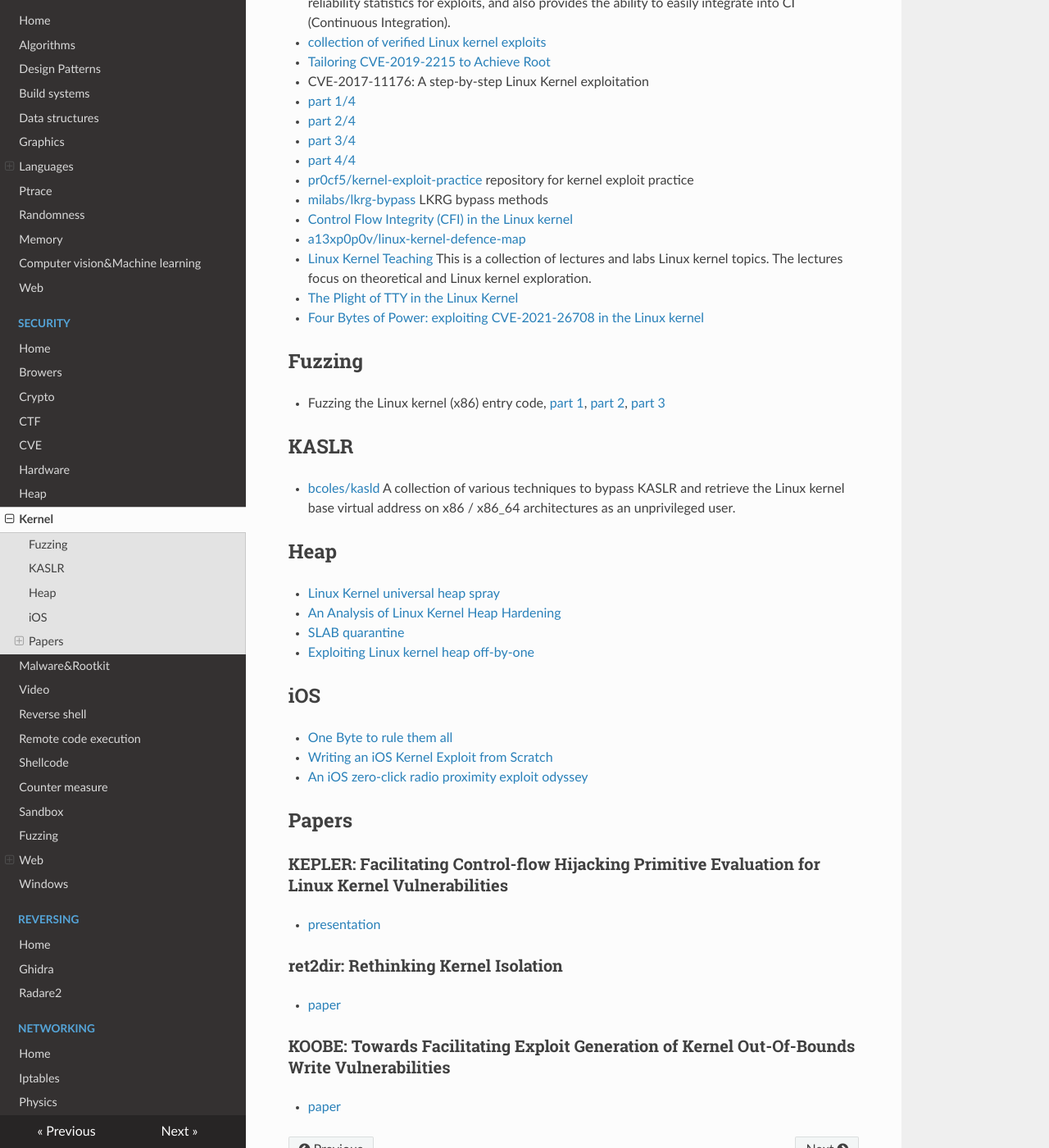
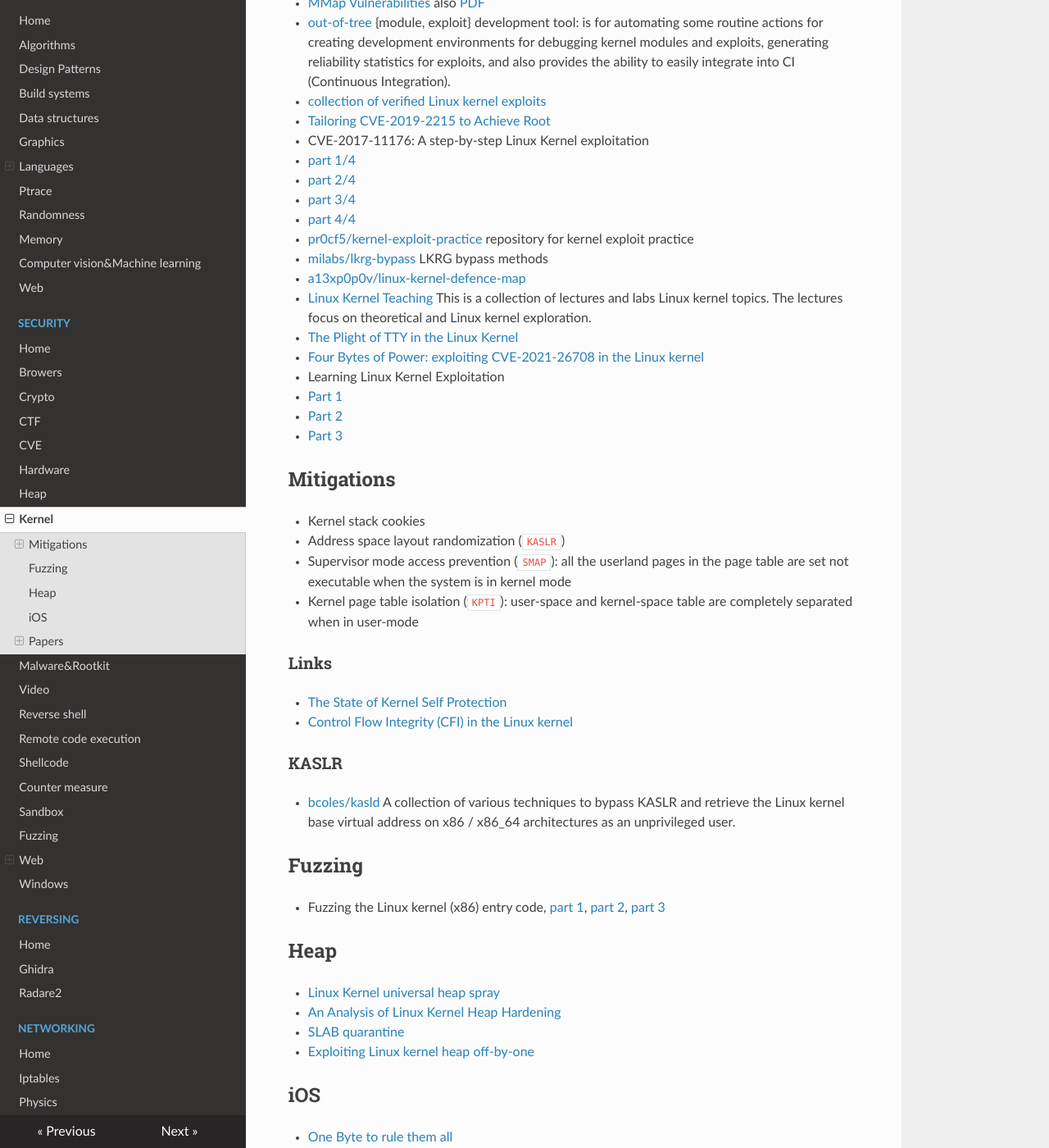
Before and after one commit to gipi/low-level, an MkDocs documentation site: the page built from docs/security/kernel.md, in a window 1280 px wide and 1400 px high, scrolled down 720 px. Shown: the whole window at 82% size. Built offline with MkDocs 1.6.1, drawn with Linux system fonts in a browser that asks for light colours; nearby versions of some CDN libraries; some of the changed text lies outside the part shown.

Commit message:
Add links

```diff
--- a/docs/security/kernel.md
+++ b/docs/security/kernel.md
@@ -1,4 +1,10 @@
 # Kernel exploiting
+
+Exploitation in this environment is a little special because, first of all is the kernel,
+so failure means all the system is fucked up, second you have all the particular
+subsystems (think about memory allocation for example) and mitigations designed
+specifically for it.
+
 
  - [Kernel stack overflows (basics)](https://blog.0x80.org/kernel-stack-overflows-basics/)
  - [Kernel exploitation for dummies](http://uaf.io/exploitation/misc/2016/09/10/Kernel-Exploitation-for-Dummies.html)
@@ -32,19 +37,37 @@
    - [part 4/4](https://blog.lexfo.fr/cve-2017-11176-linux-kernel-exploitation-part4.html)
  - [pr0cf5/kernel-exploit-practice](https://github.com/pr0cf5/kernel-exploit-practice) repository for kernel exploit practice
  - [milabs/lkrg-bypass](https://github.com/milabs/lkrg-bypass) LKRG bypass methods
- - [Control Flow Integrity (CFI) in the Linux kernel](https://outflux.net/slides/2020/lca/cfi.pdf)
  - [a13xp0p0v/linux-kernel-defence-map](https://github.com/a13xp0p0v/linux-kernel-defence-map)
  - [Linux Kernel Teaching](https://linux-kernel-labs.github.io/refs/heads/master/index.html) This is a collection of lectures and labs Linux kernel topics. The lectures focus on theoretical and Linux kernel exploration.
  - [The Plight of TTY in the Linux Kernel](https://pr0cf5.github.io/ctf/2020/03/09/the-plight-of-tty-in-the-linux-kernel.html)
  - [Four Bytes of Power: exploiting CVE-2021-26708 in the Linux kernel](https://a13xp0p0v.github.io/2021/02/09/CVE-2021-26708.html)
+ - Learning Linux Kernel Exploitation
+   - [Part 1](https://lkmidas.github.io/posts/20210123-linux-kernel-pwn-part-1/)
+   - [Part 2](https://lkmidas.github.io/posts/20210128-linux-kernel-pwn-part-2/)
+   - [Part 3](https://lkmidas.github.io/posts/20210205-linux-kernel-pwn-part-3/)
+
+## Mitigations
+
+ - Kernel stack cookies
+ - Address space layout randomization (``KASLR``)
+ - Supervisor mode access prevention (``SMAP``): all the userland pages in the
+   page table are set not executable when the system is in kernel mode
+ - Kernel page table isolation (``KPTI``): user-space and kernel-space table are
+   completely separated when in user-mode
+
+### Links
+
+ - [The State of Kernel Self Protection](https://outflux.net/slides/2018/lca/kspp.pdf)
+ - [Control Flow Integrity (CFI) in the Linux kernel](https://outflux.net/slides/2020/lca/cfi.pdf)
+
+### KASLR
+
+ - [bcoles/kasld](https://github.com/bcoles/kasld) A collection of various techniques to bypass KASLR and retrieve the Linux kernel base virtual address on x86 / x86_64 architectures as an unprivileged user.
+
 
 ## Fuzzing
 
  - Fuzzing the Linux kernel (x86) entry code, [part 1](https://blogs.oracle.com/linux/fuzzing-the-linux-kernel-x86-entry-code%2c-part-1-of-3), [part 2](https://blogs.oracle.com/linux/fuzzing-the-linux-kernel-x86-entry-code%2c-part-2-of-3), [part 3](https://blogs.oracle.com/linux/fuzzing-the-linux-kernel-x86-entry-code%2c-part-3-of-3)
-
-## KASLR
-
- - [bcoles/kasld](https://github.com/bcoles/kasld) A collection of various techniques to bypass KASLR and retrieve the Linux kernel base virtual address on x86 / x86_64 architectures as an unprivileged user.
 
 ## Heap
 
```
Also changed, not shown: other parts of docs/security/kernel.md (+0 -1 lines), docs/physics.md (+4 -0 lines), docs/security/index.md (+1 -0 lines).
